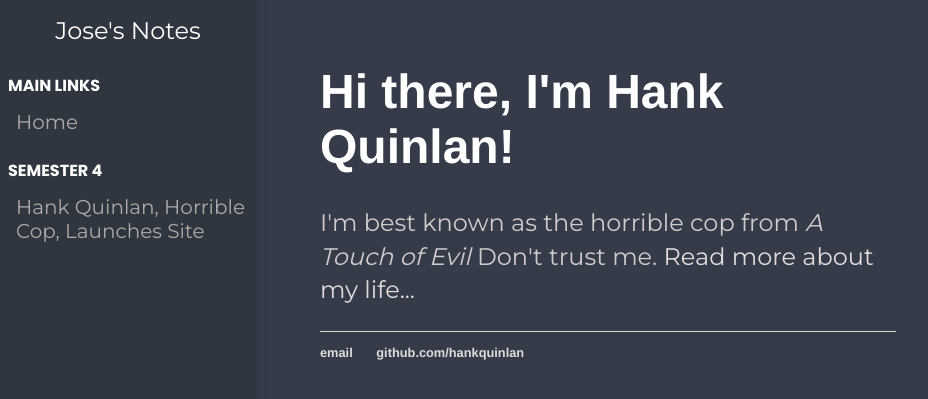
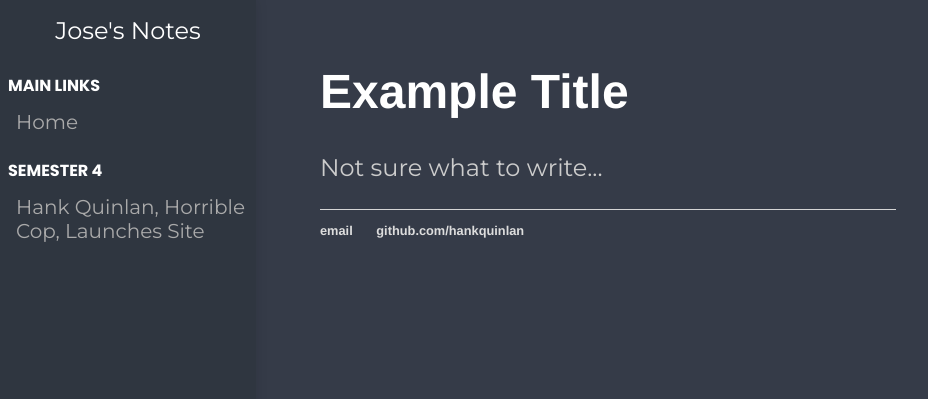
Before and after one commit to josejovian/josejovian.github.io, a Jekyll site: the page built from index.html, in a window 1280 px wide. Shown: the top 399 px of the page, without its empty margins (0-928 px from the left). Built offline with Jekyll 4.4.1, drawn with Linux system fonts in a browser that asks for light colours.

Commit message:
Update index.html

```diff
--- a/index.html
+++ b/index.html
@@ -1,8 +1,8 @@
 ---
 layout: default
-title: Hank Quinlan, Horrible Cop
+title: Jose Jovian
 ---
 <div class="blurb">
-	<h1>Hi there, I'm Hank Quinlan!</h1>
-	<p>I'm best known as the horrible cop from <em>A Touch of Evil</em> Don't trust me. <a href="/about">Read more about my life...</a></p>
+	<h1>Example Title</h1>
+	<p>Not sure what to write...</a></p>
 </div><!-- /.blurb -->
```
